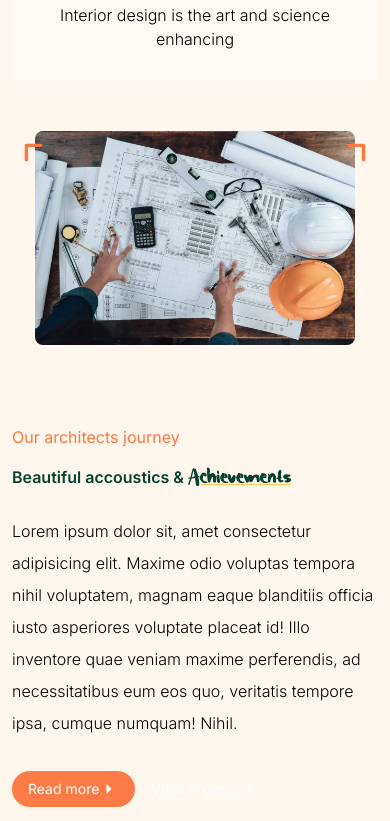
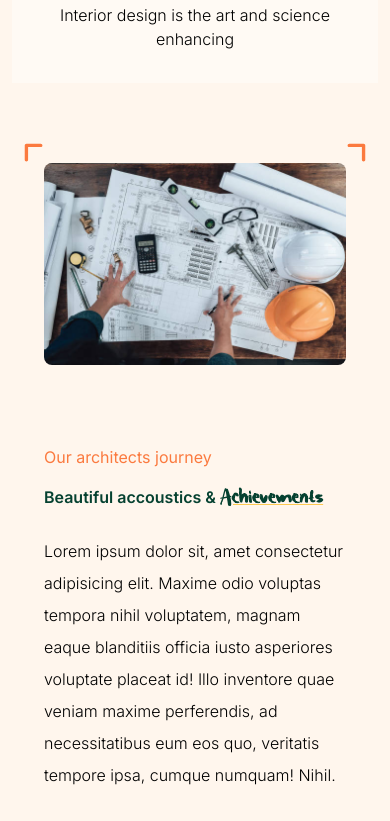
Before and after one commit to zablon-oigo/architect, a React (Vite) app: page / in a window 390 px wide. Shown: the part 1880-2701 px from the top of the page. Built offline with nearby package versions, Linux system fonts and the light colour scheme.

Commit message:
Changed padding on y-axis for small and large device

```diff
--- a/src/components/Work.jsx
+++ b/src/components/Work.jsx
@@ -50,7 +50,7 @@ function Work() {
             <SiIcomoon className="text-6xl text-[#fb7a3f] absolute top-0 right-0 opacity-20 rotate-90"/>
           </div>
         </section>
-        <section className="relative items-center justify-between mt-12 lg:flex lg:p-8">
+        <section className="relative items-center justify-between p-8 mt-12 lg:flex">
           <div className="flex justify-center">
             <img src={draw} alt="" className="mr-0 rounded-lg lg:w-full w-80 lg:mr-10" />
           </div>
```
